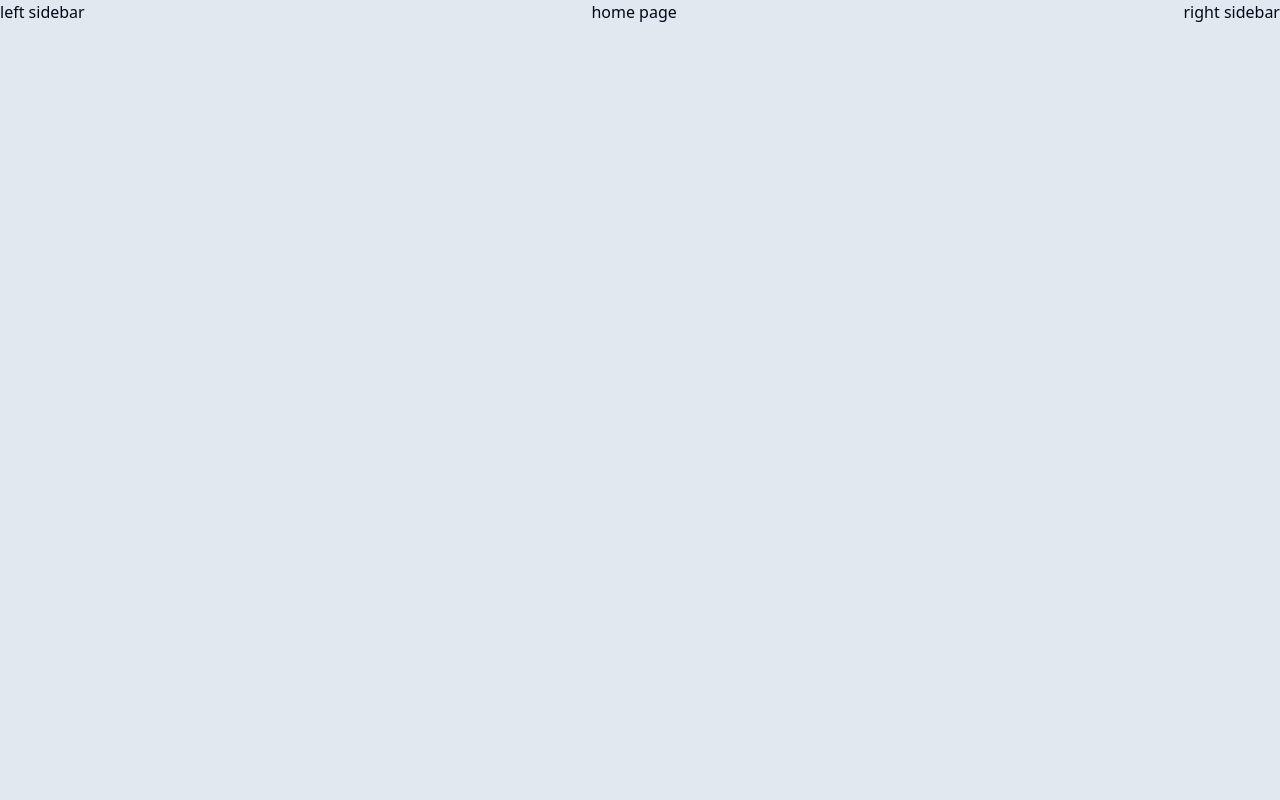
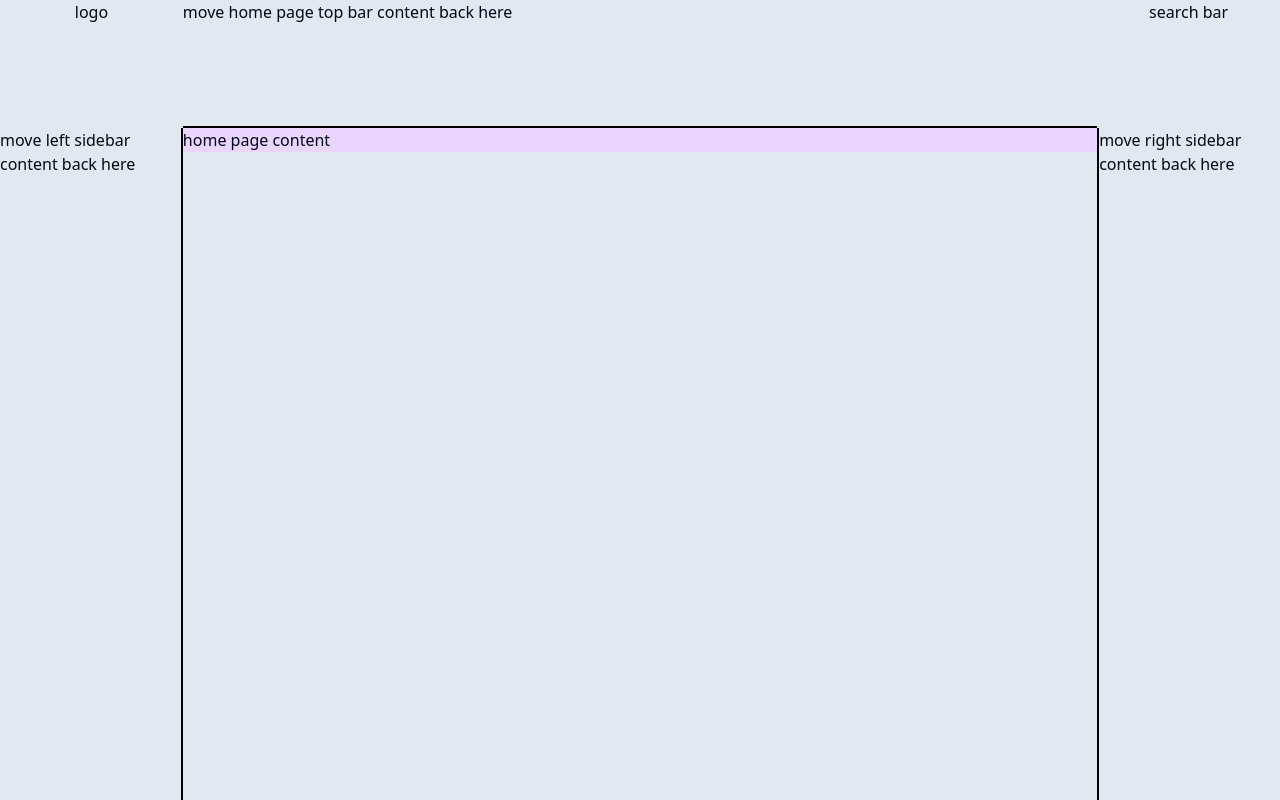
Before and after one commit to chystarr/improof-frontend-v1, a React (Vite) app: page / in a window 1280 px wide. Built offline with nearby package versions, Linux system fonts and the light colour scheme.

Commit message:
Update layout formatting and set up home page

```diff
--- /dev/null
+++ b/src/components/home/TopBar.tsx
@@ -0,0 +1,3 @@
+export default function TopBar() {
+  <div className="h-32 border-b-2 border-black">top bar</div>;
+}
--- a/src/components/layout/Layout.tsx
+++ b/src/components/layout/Layout.tsx
@@ -10,7 +10,7 @@ export default function Layout({ content }: LayoutProps) {
   return (
     <div className="flex h-screen w-screen justify-between bg-slate-200">
       <LeftSidebar />
-      <div>
+      <div className="w-full">
         {content}
         <Outlet />
       </div>
--- a/src/components/layout/LeftSidebar.tsx
+++ b/src/components/layout/LeftSidebar.tsx
@@ -1,3 +1,10 @@
 export default function LeftSidebar() {
-  return <>left sidebar</>;
+  return (
+    <div className="h-full w-64 flex flex-col items-center">
+      <div className="h-32">logo</div>
+      <div className="flex-grow w-full border-r-2 border-black">
+        move left sidebar content back here
+      </div>
+    </div>
+  );
 }
--- a/src/components/layout/RightSidebar.tsx
+++ b/src/components/layout/RightSidebar.tsx
@@ -1,3 +1,10 @@
 export default function RightSidebar() {
-  return <>right sidebar</>;
+  return (
+    <div className="h-full w-64 flex flex-col items-center">
+      <div className="h-32"> search bar</div>
+      <div className="flex-grow w-full border-l-2 border-black">
+        move right sidebar content back here
+      </div>
+    </div>
+  );
 }
--- a/src/main.tsx
+++ b/src/main.tsx
@@ -1,7 +1,8 @@
 import React from "react";
 import ReactDOM from "react-dom/client";
-import App from "./App.tsx";
+// import App from "./App.tsx";
 import Layout from "./components/layout/Layout";
+import HomePage from "./pages/HomePage";
 import "./index.css";
 import { createBrowserRouter, RouterProvider } from "react-router-dom";
 
@@ -9,7 +10,7 @@ const router = createBrowserRouter([
   {
     path: "/",
     children: [
-      { index: true, element: <Layout content={<>home page</>} /> },
+      { index: true, element: <Layout content={<HomePage />} /> },
       {
         path: "explore",
         element: <Layout content={<>explore page</>} />,
--- /dev/null
+++ b/src/pages/HomePage.tsx
@@ -0,0 +1,14 @@
+// import TopBar from '../components/home/TopBar'
+
+export default function HomePage() {
+  return (
+    <div className="h-full w-full">
+      {/* TOOD: fix border "intersection" */}
+      <div className="h-32 w-full border-b-2 border-black">
+        move home page top bar content back here
+      </div>
+
+      <div className="w-full bg-purple-200">home page content</div>
+    </div>
+  );
+}
```
